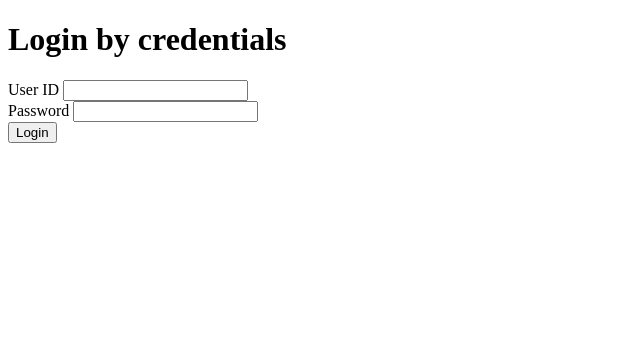
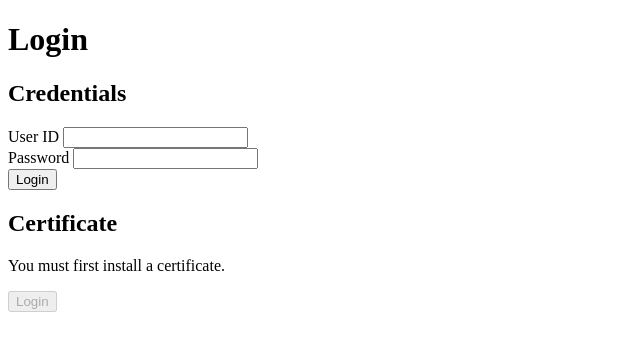
Before and after one commit to HainLuud/ethz-applied-security-laboratory-g6-2023, a Flask app: page /login?next=/ in a window 1280 px wide. Shown: the part 88-439 px from the top of the page, without its empty margins (0-640 px from the left). Run offline with Flask 3, Linux system fonts and the light colour scheme; parts of the project's set-up code (start-up, migrations or seed data) failed here and were passed over.

Commit message:
WEB: Add partial implementation of login by cert.
Co-authored-by: HainLuud <HainLuud@users.noreply.github.com>

```diff
--- a/web/requirements.txt
+++ b/web/requirements.txt
@@ -1,5 +1,6 @@
 Flask
 Flask-SQLAlchemy
+cryptography
 gunicorn
 mysql-connector-python
 requests
--- a/web/src/main.py
+++ b/web/src/main.py
@@ -4,9 +4,13 @@ import base64
 import hashlib
 import io
 import os
+import re
+import sys
 import traceback
 from functools import wraps
 
+from cryptography import x509
+from cryptography.x509.oid import NameOID
 import requests
 from flask import (Flask, flash, g, redirect, render_template, request,
                    send_file, session, url_for)
@@ -101,9 +105,11 @@ def index():
 @app.get('/login')
 def get_login():
     next = request.args.get('next')
+    has_cert = 'HTTP_X_SSL_CERT' in request.environ
+    print("Environment",request.environ, file=sys.stderr)
     if not next:
         return redirect(url_for('get_login', next=url_for('index')))
-    return render_template('login.html', next=next)
+    return render_template('login.html', next=next, has_cert=has_cert)
 
 
 @app.post('/login')
@@ -113,7 +119,7 @@ def post_login():
     next = request.form.get('next', url_for('index'))
 
     if not uid or not pwd:
-        flash('Wrong user ID or password.', 'warning')
+        flash('You must provide user ID and password.', 'warning')
         return redirect(url_for('get_login', next=next))
 
     user = db.session.get(User, uid)
@@ -124,6 +130,34 @@ def post_login():
 
     flash('Successful login.', 'warning')
     session['uid'] = user.uid
+    return redirect(next)
+
+
+@app.get('/login_cert')
+def get_login_cert():
+    next = request.form.get('next', url_for('index'))
+    cert_data = request.environ.get('HTTP_X_SSL_CERT')
+
+    if not cert_data:
+        flash('You must provide a certificate.', 'warning')
+        return redirect(url_for('get_login', next=next))
+
+    cert = x509.load_pem_x509_certificate(cert_data.encode())
+    try:
+        commonname = cert.subject.get_attributes_for_oid(NameOID.COMMON_NAME)[0].value
+    except:
+        flash('Certificate processing error.', 'warning')
+        return redirect(url_for('get_login', next=next))
+
+    match = re.search(r'(?P<uid>.*)\.imovies\.ch', commonname)
+    if not match:
+        flash('Wrong certificate.', 'warning')
+        return redirect(url_for('get_login', next=next))
+
+    uid = match.group('uid')
+
+    flash('Successful login.', 'warning')
+    session['uid'] = uid
     return redirect(next)
 
 
--- a/web/src/templates/login.html
+++ b/web/src/templates/login.html
@@ -2,8 +2,9 @@
 {% set active_page = "login" %}
 {% block title %}Login{% endblock %}
 {% block content %}
-  <h1>Login by credentials</h1>
+  <h1>Login</h1>
   <div>
+    <h2>Credentials</h2>
     <form id="credentials-form" method="POST" action="{{ url_for('post_login') }}">
       <div>
         <label for="uid">User ID</label>
@@ -17,4 +18,13 @@
       <button type="submit" id="credentials-submit">Login</button>
     </form>
   </div>
+  <div>
+    <h2>Certificate</h2>
+    <form id="credentials-form" method="GET" action="{{ url_for('get_login_cert') }}">
+      {% if not has_cert %}
+        <p>You must first install a certificate.</p>
+      {% endif %}
+      <button type="submit" id="credentials-submit" {% if not has_cert %}disabled{% endif %}>Login</button>
+    </form>
+  </div>
 {% endblock %}
```
Also changed, not shown: compose.yaml (+9 -0 lines), docker-compose.yml (deleted, +0 -18 lines), web/compose.yaml (+7 -1 lines), 2 other files.
